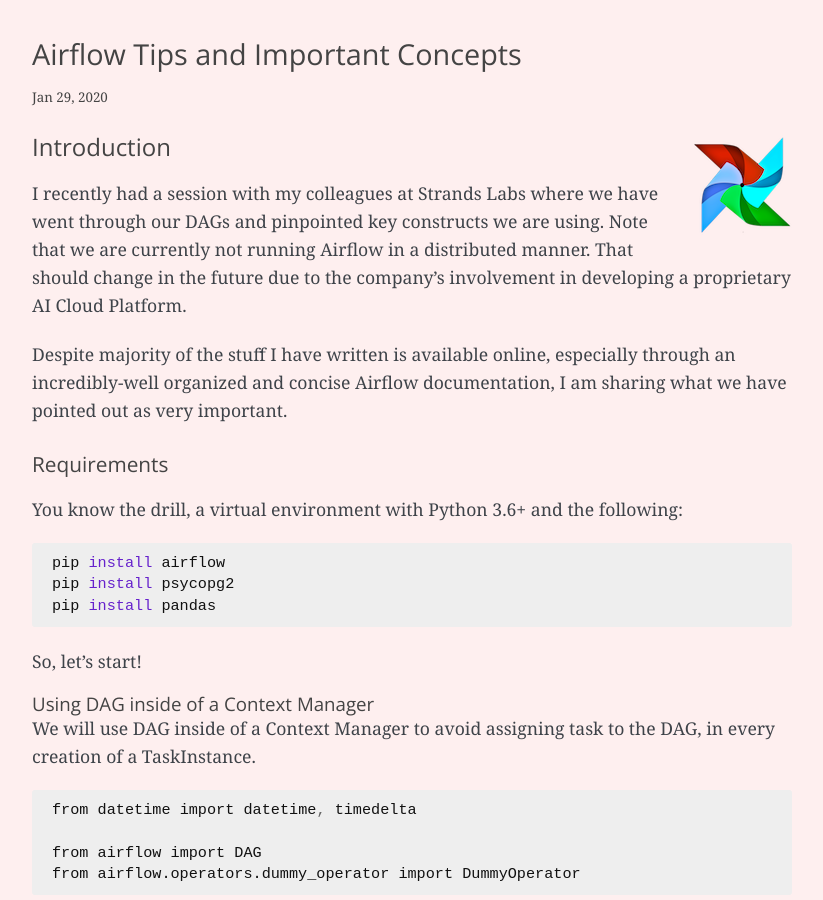
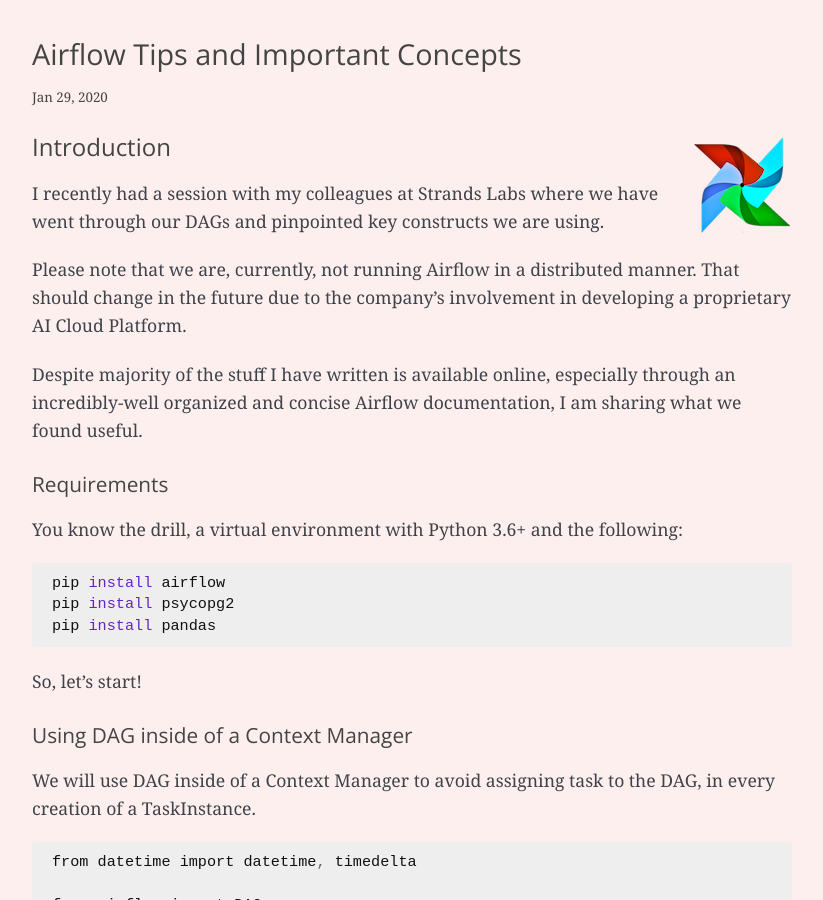
Before and after one commit to mmeasic/mmeasic.github.io, a Jekyll site: the page built from _posts/airflow/2020-01-29-airflow-tips-and-important-concepts.markdown, in a window 1280 px wide and 900 px high. Shown: the whole window, without its empty margins (228-1051 px from the left). Built offline with Jekyll 4.4.1, drawn with Linux system fonts in a browser that asks for light colours; some web fonts are replaced.

Commit message:
Formatting of the most recent post.

````diff
--- a/_posts/airflow/2020-01-29-airflow-tips-and-important-concepts.markdown
+++ b/_posts/airflow/2020-01-29-airflow-tips-and-important-concepts.markdown
@@ -14,9 +14,11 @@
 
 # Introduction
 
-I recently had a session with my colleagues at Strands Labs where we have went through our DAGs and pinpointed key constructs we are using. Note that we are currently not running Airflow in a distributed manner. That should change in the future due to the company's involvement in developing a proprietary AI Cloud Platform.
+I recently had a session with my colleagues at Strands Labs where we have went through our DAGs and pinpointed key constructs we are using.
 
-Despite majority of the stuff I have written is available online, especially through an incredibly-well organized and concise Airflow documentation, I am sharing what we have pointed out as very important.
+Please note that we are, currently, not running Airflow in a distributed manner. That should change in the future due to the company's involvement in developing a proprietary AI Cloud Platform.
+
+Despite majority of the stuff I have written is available online, especially through an incredibly-well organized and concise Airflow documentation, I am sharing what we found useful.
 
 ## Requirements
 
@@ -30,7 +32,7 @@
 
 So, let's start!
 
-### Using DAG inside of a Context Manager
+## Using DAG inside of a Context Manager
 
 We will use DAG inside of a Context Manager to avoid assigning task to the DAG, in every creation of a TaskInstance.
 
@@ -73,7 +75,7 @@
 *  Automatically assign new TaskInstances to the DAG
 *  Avoid repeating `dag=dag` in each call to the TaskInstance constructor
 
-### Use default arguments when instatiating DAG
+## Use default arguments when instatiating DAG
 
 `default_args` parameter in the DAG constructor receives a dictionary that will be used by all the TaskInstances, instead of passing same set of parameters to different TaskInstances.
 
@@ -103,7 +105,7 @@
 Why you should use a `default_args`?
 *  Avoid repeating common parameters/arguments in each call to the TaskInstance constructor
 
-### Variables
+## Variables
 
 Airflow provides you with the notion of `Variable`, essentially a key-value store inside the Airflow "metabase"
 
@@ -111,7 +113,7 @@
 from airflow.models import Variable
 ```
 
-#### Creating a Variable record
+### Creating a Variable record
 
 
 ```python
@@ -128,7 +130,7 @@
     [2020-01-23 14:24:06,821] {__init__.py:183} WARNING - empty cryptography key - values will not be stored encrypted.
 
 
-#### How it looks in the Airflow metabase?
+### How it looks in the Airflow metabase?
 
 ```python
 import psycopg2 as pg
@@ -181,7 +183,7 @@
 </table>
 </div>
 
-#### Referencing a Variable record
+### Referencing a Variable record
 
 ```python
 random_var = Variable.get('RANDOM_VAR')
@@ -193,11 +195,11 @@
 Why you should use a `Variable`?
 *  Avoid having configuration file or saving key-value pairs in the environment variables
 
-#### Treat with caution
+### Treat with caution
 
 Each call to the class method `Variable.get_value()` or `Variable.get()` is a call to the DB (open a session, make call), therefore, one potential usage would be to call it just once in the `default_args` dictionary and reuse it everywhere when needed.
 
-### Connections
+## Connections
 
 In order to reduce defining connections in the code, Airflow provides you with the `Connection` element, where you can define various objects to different datastores
 
@@ -206,7 +208,7 @@
 from airflow.utils.db import merge_conn
 ```
 
-#### Creating a Connection record
+### Creating a Connection record
 
 ```python
 # WebHDFS Connection
@@ -220,7 +222,7 @@
     )
 ```
 
-#### How it looks in the Airflow metabase?
+### How it looks in the Airflow metabase?
 
 ```python
 df = pd.read_sql("SELECT * FROM connection WHERE conn_id = 'hdfs_moneyhb_adm'", conn)
@@ -279,7 +281,7 @@
 
 
 
-#### How to use it?
+### How to use it?
 
 Most of the `hooks` have the parameter `{hook_name}_conn_id` where you provide the connection.
 
@@ -300,9 +302,7 @@
 
     True
 
-
-
-### Create things dynamically
+## Create things dynamically
 
 Use Python control flow statements to reduce development time.
 
@@ -353,7 +353,7 @@
 *  Reduce development time
 *  Increase productivity and readability
 
-### Trigger other DAGs
+## Trigger other DAGs
 
 We can trigger other DAGs and pass some data to them, a useful concept when there are dependencies between different workflows (think about some).
 
````
Also changed, not shown: other parts of _posts/airflow/2020-01-29-airflow-tips-and-important-concepts.markdown (+2 -2 lines).
